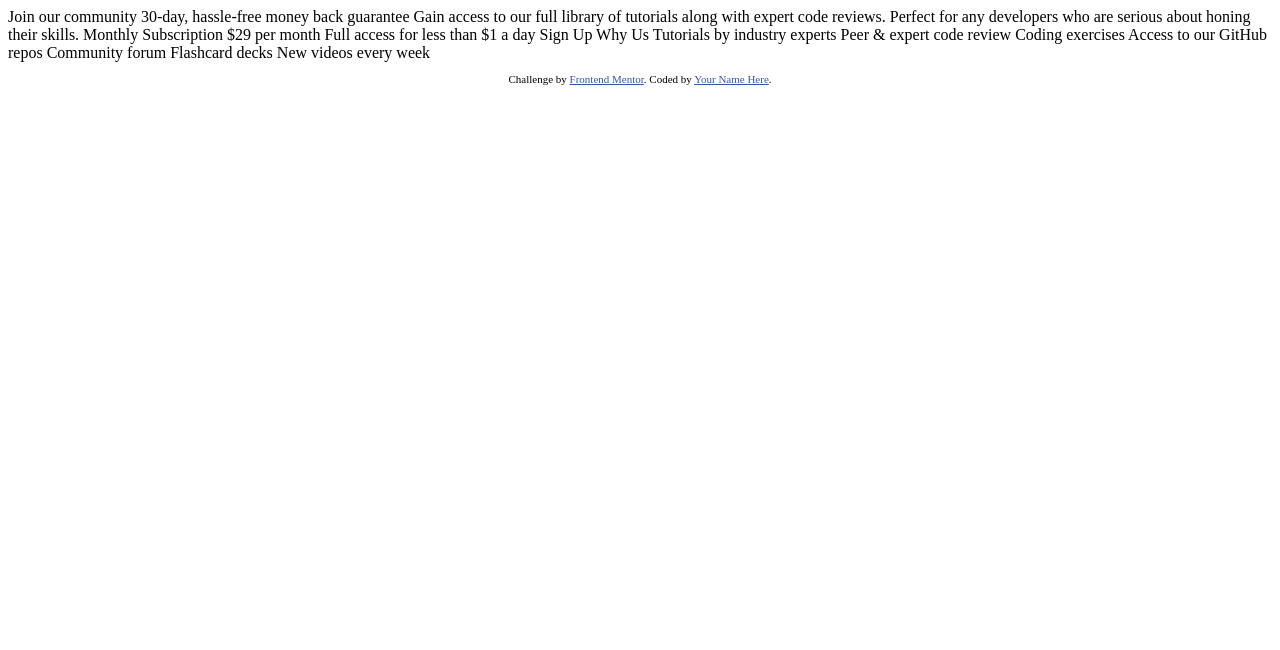
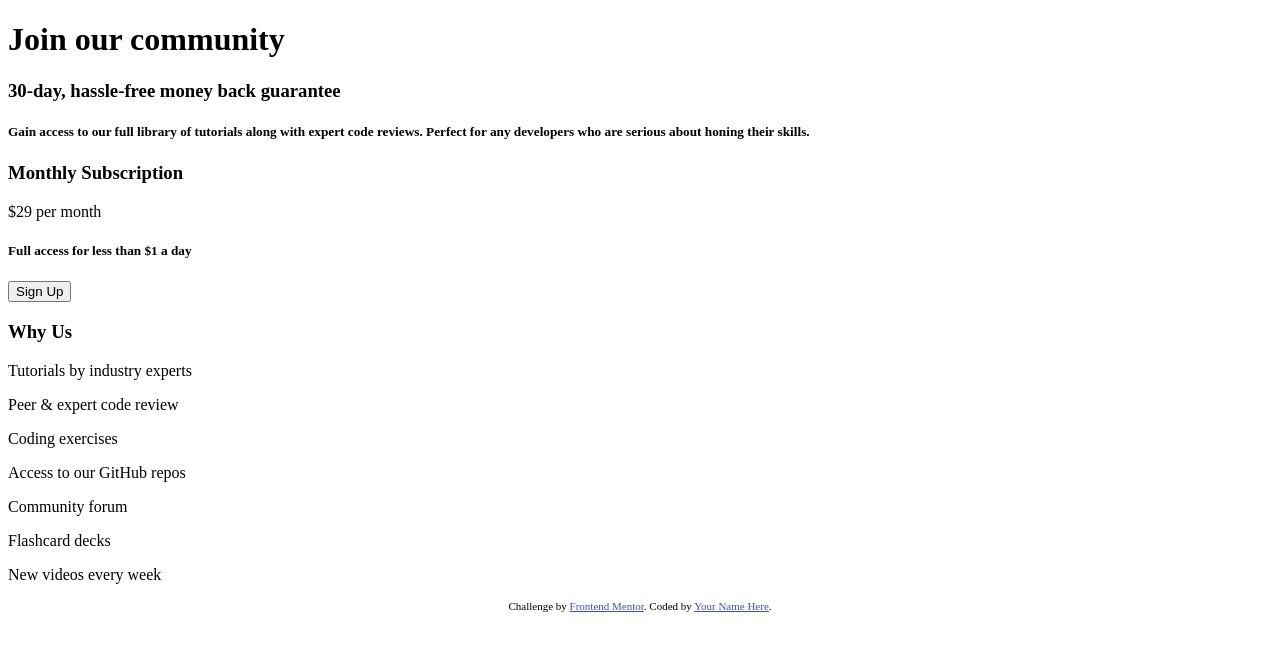
Before and after one commit to laurenlittle/single-price-grid, a plain HTML site: page index.html in a window 1280 px wide. Drawn offline with Linux system fonts and the light colour scheme.

Commit message:
add html markup to text

```diff
--- a/index.html
+++ b/index.html
@@ -15,30 +15,36 @@
   </style>
 </head>
 <body>
-  Join our community
+  <main>
+    <h1 class="title">Join our community</h1>
+    <h3 class="sub-title">30-day, hassle-free money back guarantee</h3>
 
-  30-day, hassle-free money back guarantee
+    <h5 class="description">
+      Gain access to our full library of tutorials along with expert code reviews.
+      Perfect for any developers who are serious about honing their skills.
+    </h5>
+  </main>
 
-  Gain access to our full library of tutorials along with expert code reviews.
-  Perfect for any developers who are serious about honing their skills.
+  <section>
+    <h3> Monthly Subscription</h3>
 
-  Monthly Subscription
+    <p><span>&dollar;29</span> per month</p>
 
-  &dollar;29 per month
+    <h5>Full access for less than &dollar;1 a day </h5>
+    <button>Sign Up</button>
+  </section>
 
-  Full access for less than &dollar;1 a day
+  <section>
+    <h3>Why Us</h3>
 
-  Sign Up
-
-  Why Us
-
-  Tutorials by industry experts
-  Peer &amp; expert code review
-  Coding exercises
-  Access to our GitHub repos
-  Community forum
-  Flashcard decks
-  New videos every week
+    <p>Tutorials by industry experts </p>
+    <p>Peer &amp; expert code review </p>
+    <p>Coding exercises </p>
+    <p>Access to our GitHub repos </p>
+    <p>Community forum </p>
+    <p>Flashcard decks </p>
+    <p>New videos every week </p>
+  </section>
 
   <footer>
     <p class="attribution">
```
